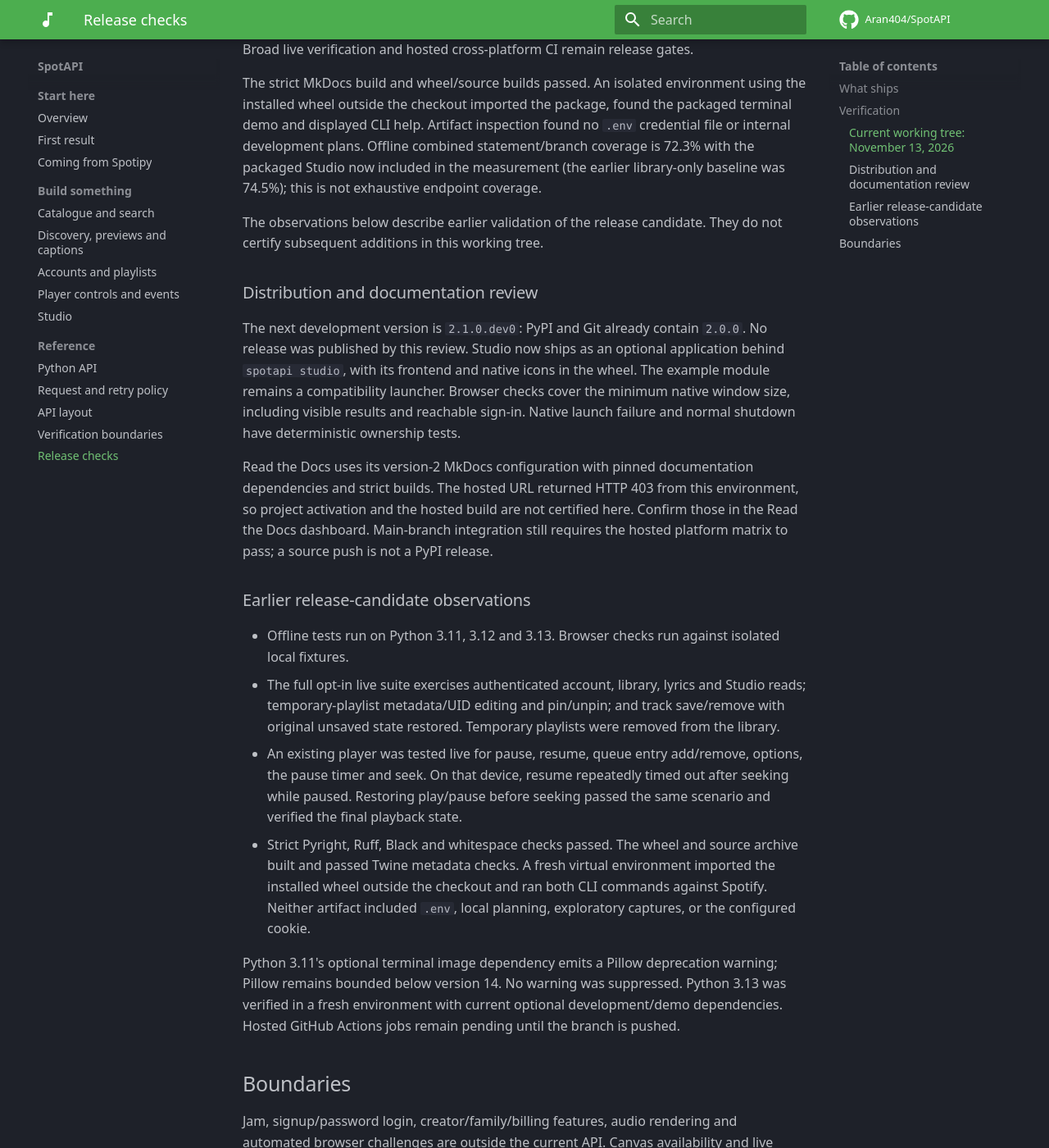
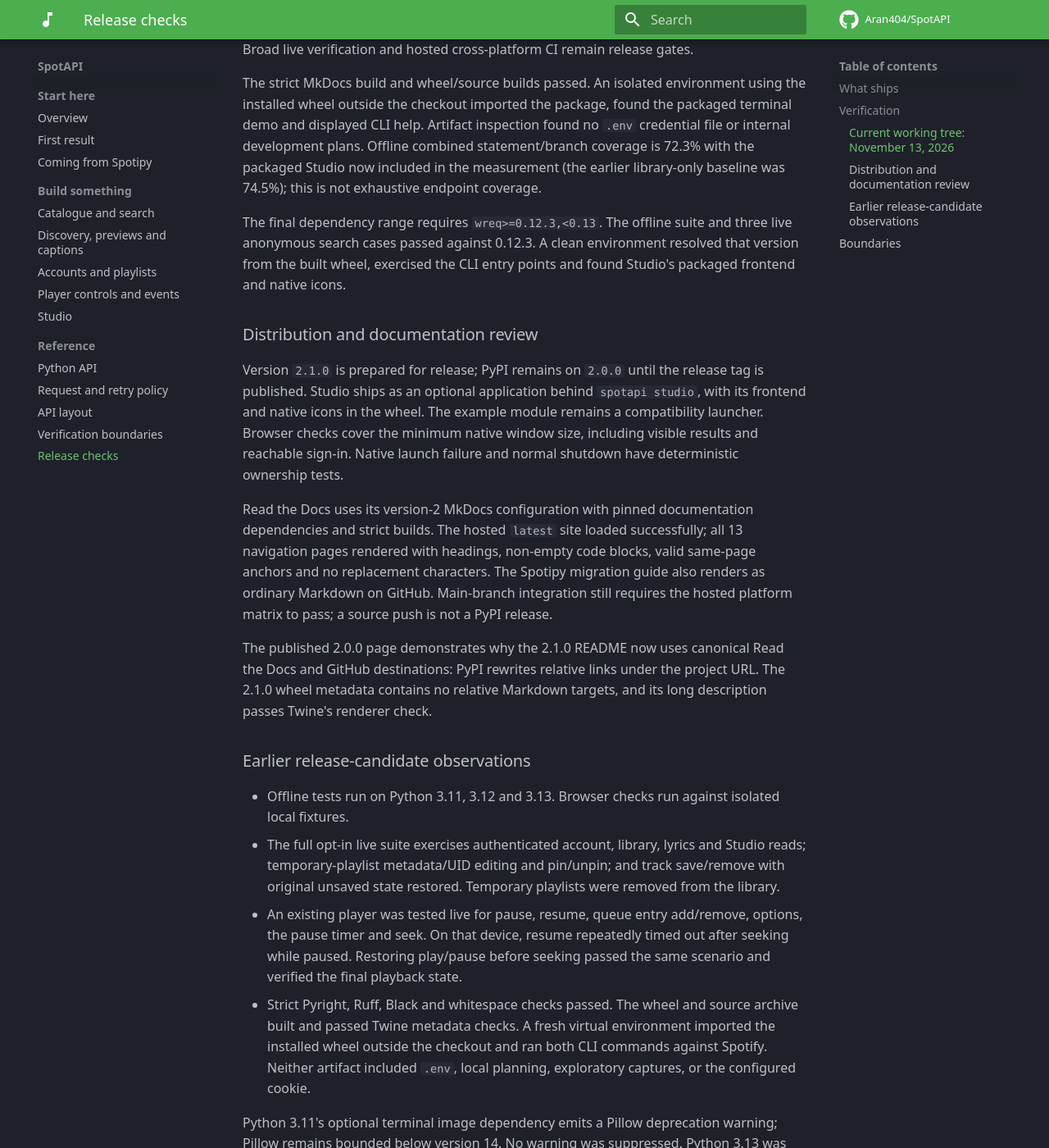
Before and after one commit to Aran404/SpotAPI, an MkDocs documentation site: the page built from docs/release-checks.md, in a window 1280 px wide and 1400 px high, scrolled down 1531 px. Shown: the whole window at 82% size. Built offline with MkDocs 1.6.1 and Material for MkDocs 9.7.7, drawn with Linux system fonts in a browser that asks for light colours; comment, search, counter and statistics services are not loaded.

Commit message:
Prepare SpotAPI 2.1.0 release

```diff
--- a/docs/release-checks.md
+++ b/docs/release-checks.md
@@ -71,23 +71,31 @@
 the measurement (the earlier library-only baseline was 74.5%); this is not exhaustive
 endpoint coverage.
 
-The observations below describe earlier validation of the release candidate.
-They do not certify subsequent additions in this working tree.
+The final dependency range requires `wreq>=0.12.3,<0.13`. The offline suite and
+three live anonymous search cases passed against 0.12.3. A clean environment
+resolved that version from the built wheel, exercised the CLI entry points and
+found Studio's packaged frontend and native icons.
 
 ### Distribution and documentation review
 
-The next development version is `2.1.0.dev0`: PyPI and Git already contain
-`2.0.0`. No release was published by this review. Studio now ships as an optional
+Version `2.1.0` is prepared for release; PyPI remains on `2.0.0` until the
+release tag is published. Studio ships as an optional
 application behind `spotapi studio`, with its frontend and native icons in the
 wheel. The example module remains a compatibility launcher. Browser checks cover
 the minimum native window size, including visible results and reachable sign-in.
 Native launch failure and normal shutdown have deterministic ownership tests.
 
 Read the Docs uses its version-2 MkDocs configuration with pinned documentation
-dependencies and strict builds. The hosted URL returned HTTP 403 from this
-environment, so project activation and the hosted build are not certified here.
-Confirm those in the Read the Docs dashboard. Main-branch integration still
+dependencies and strict builds. The hosted `latest` site loaded successfully;
+all 13 navigation pages rendered with headings, non-empty code blocks, valid
+same-page anchors and no replacement characters. The Spotipy migration guide
+also renders as ordinary Markdown on GitHub. Main-branch integration still
 requires the hosted platform matrix to pass; a source push is not a PyPI release.
+
+The published 2.0.0 page demonstrates why the 2.1.0 README now uses canonical
+Read the Docs and GitHub destinations: PyPI rewrites relative links under the
+project URL. The 2.1.0 wheel metadata contains no relative Markdown targets, and
+its long description passes Twine's renderer check.
 
 ### Earlier release-candidate observations
 
--- a/pyproject.toml
+++ b/pyproject.toml
@@ -4,7 +4,7 @@
 
 [project]
 name = "spotapi"
-version = "2.1.0.dev0"
+version = "2.1.0"
 description = "Typed async access to Spotify's public catalogue and existing players. No API key."
 readme = "README.md"
 requires-python = ">=3.11"
@@ -34,7 +34,7 @@
     "Typing :: Typed",
 ]
 dependencies = [
-    "wreq==0.12.0",
+    "wreq>=0.12.3,<0.13",
 ]
 
 [project.scripts]
--- a/requirements.txt
+++ b/requirements.txt
@@ -1 +1 @@
-wreq==0.12.0
+wreq>=0.12.3,<0.13
```
Also changed, not shown: CHANGELOG.md (+4 -1 lines), README.md (+32 -29 lines), docs/catalogue.md (+1 -1 lines), docs/discovery.md (+2 -3 lines), docs/index.md (+2 -2 lines), docs/quickstart.md (+5 -5 lines), docs/studio.md (+2 -2 lines).
